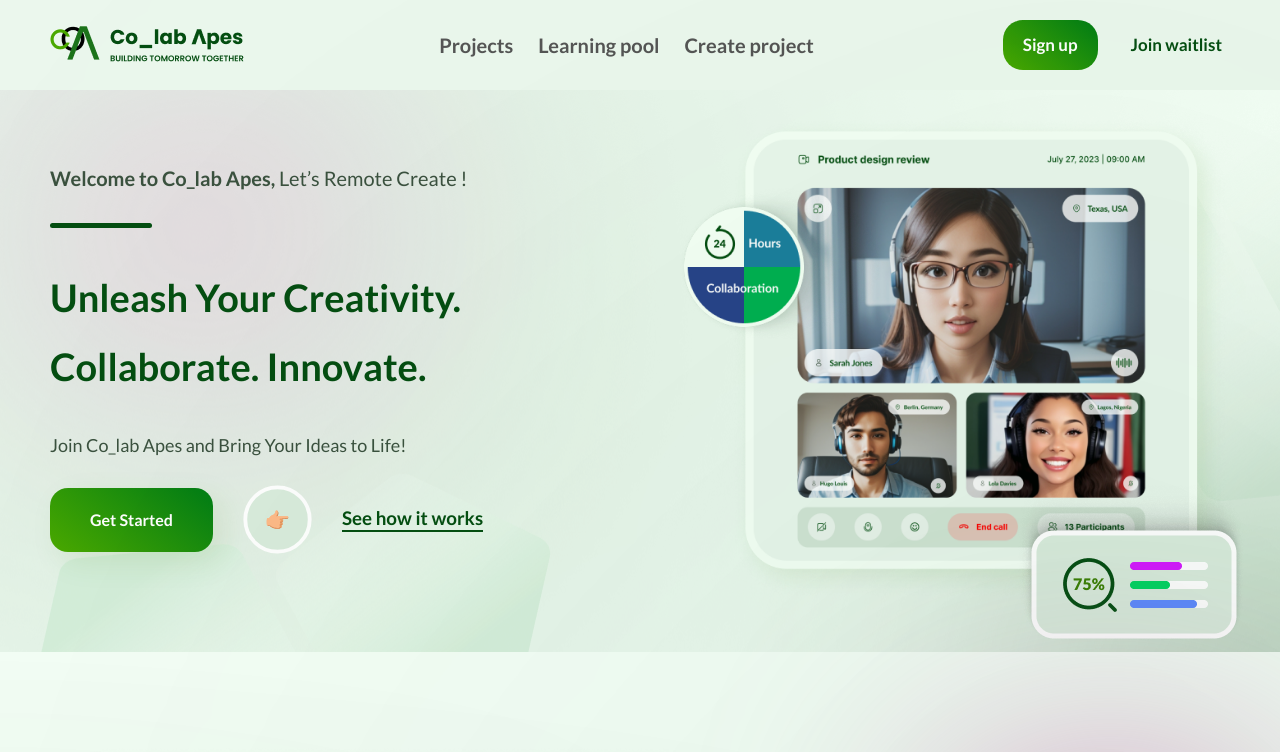
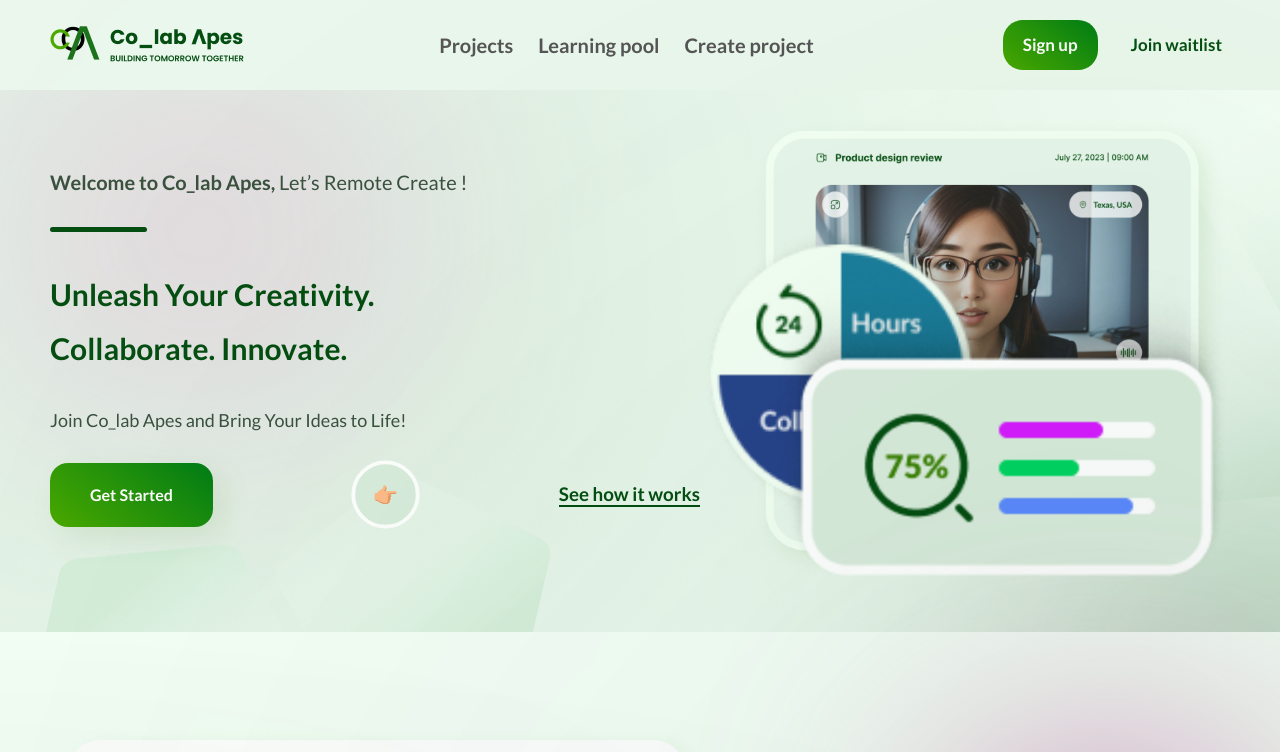
Before and after one commit to Colab-Apes/new_landing_page, a React (Vite) app: page / in a window 1280 px wide. Shown: the top 752 px of the page. Built offline with nearby package versions, Linux system fonts and the light colour scheme.

Commit message:
woked on md

```diff
--- a/src/NewLandingPage/components/Hero.jsx
+++ b/src/NewLandingPage/components/Hero.jsx
@@ -12,33 +12,33 @@ const Hero = () => {
         style={{
           backgroundImage: `url(${herobg})`,
         }}
-        className="pb-20 px-4  md:px-14 lg:px-20"
+        className="pb-20 px-4  md:px-10 lg:px-20"
       >
         {/* <div className="z-[-1] absolute w-[387px] h-[324.991px] bg-[#C26AAA] blur-[150px] rounded-[387px] left-[-30rem]"></div>
         <div className=" absolute z-[-2] w-[200px] h-[649.982px] bg-[#054E12] blur-[350px] rounded-full left-[-30rem]"></div> */}
 
-        <div className="hero xl:pt-10 w-full mx-auto flex flex-col md:flex-row justify-evenly md:justify-between items-center">
-          <div className="text-content w-full md:w-[70%] text-center md:text-left fade-in-left">
+        <div className="hero gap-x-20 xl:pt-10 w-full mx-auto flex flex-col md:flex-row justify-evenly md:justify-between items-center">
+          <div className=" w-full md:w-[70%]  text-center md:text-left fade-in-left">
             <p className="text-primaryColor mb-7">
-              <span className="text-[2rem]  font-bold hidden lg:block text-[#3B513F]">
+              <span className=" md:text-[1.58rem] lg:text-[2rem]  font-bold hidden md:block text-[#3B513F]">
                 Welcome to Co_lab Apes,
                 <span className="font-normal"> Let’s Remote Create ! </span>
               </span>
               {/* <span className="text-4xl font-light hidden md:inline"></span> */}
             </p>
-            <div className="w-[15%] bg-primaryColor h-2 rounded-full  mt-12 hidden lg:block"></div>
-            <h1 className="w-full text-[3.6rem] text-center lg:text-left xl:text-[3.8rem] leading-[1.8]  mt-14 text-[#054E12] font-[750] xl:font-[650] ">
+            <div className="w-[15%] bg-primaryColor h-2 rounded-full mt-8 lg:mt-12 hidden md:block"></div>
+            <h1 className="w-full text-[3.6rem] text-center md:text-left md:text-[3rem]  lg::text-[3.8rem] leading-[1.8]  mt-14 text-[#054E12] font-[750] xl:font-[650] ">
               Unleash Your Creativity. <br /> Collaborate. Innovate.
             </h1>
-            <p className="text-3xl md:text-2xl xl:text-[1.8rem] mt-14 text-[#3B513F]">
+            <p className="text-3xl md:text-2xl xl:text-[1.8rem] md:mt-10 lg:mt-14 text-[#3B513F]">
               Join Co_lab Apes and Bring Your Ideas to Life!
             </p>
-            <div className="hero-cta hidden md:flex flex-col-reverse md:flex-row gap-12 justify-center md:justify-normal  items-center mt-5 xl:mt-12">
-              <button className="btngrad font-bold shadow-[10px_10px_30px_0px_rgba(59,_128,_4,_0.10)] px-16 py-8 rounded-[18px] text-[16px] text-white">
+            <div className="hidden md:flex flex-col-reverse md:flex-row  lg:gap-12 justify-center md:justify-between  items-center md:mt-10  lg:mt-5 xl:mt-12">
+              <button className="btngrad font-bold shadow-[10px_10px_30px_0px_rgba(59,_128,_4,_0.10)] lg:px-16  md:px-10 md:py-6 lg:py-8 rounded-[18px] text-[12px] lg:text-[16px] text-white ">
                 Get Started
               </button>
               <img
-                className="hidden md:block  object-contain w-[8rem] xl:w-[6.9rem]"
+                className="hidden md:block  object-contain lg:w-[8rem] md:w-[6rem] xl:w-[6.9rem]"
                 src={emoji}
                 alt="Emoji next"
               />
@@ -52,20 +52,20 @@ const Hero = () => {
           </div>
 
           <div className="image-content relative fade-in-top  ">
-            <img src={frame1} alt="Frame" />
+            <img src={frame1} alt="Frame" className="" />
             <img
-              className="absolute top-24 -left-20 hidden md:block"
+              className="absolute object-contain md:w-[14rem] lg:w-full top-24 md:-left-14 lg:-left-20 hidden md:block"
               src={frame2}
               alt="frame"
             />
             <img
-              className="absolute -bottom-16 -right-7 hidden md:block"
+              className="absolute object-contain  md:w-[14rem] lg:w-full  -bottom-16 md:-bottom-0 md:-right-2  -right-7 hidden md:block"
               src={frame3}
               alt="frame"
             />
           </div>
 
-          <div className="hero-cta hc-mobile container mx-auto  lg:hidden">
+          <div className="hero-cta hc-mobile container mx-auto md:hidden">
             <button className="w-full  btngrad px-10 py-7 rounded-xl mb-10">
               <a href="#" className="text-2xl text-white">
                 Get Started
```
